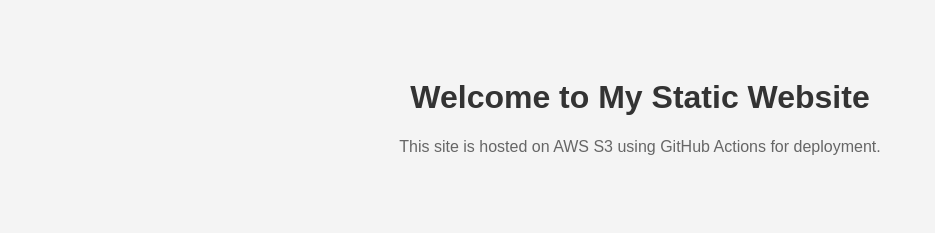
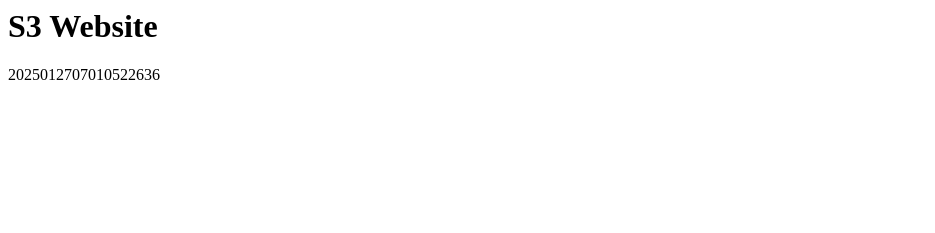
Before and after one commit to Amina-Nk/awscicd, a plain HTML site: page index.html in a window 1280 px wide. Shown: the whole page, without its empty margins (0-935 px from the left). Drawn offline with Linux system fonts and the light colour scheme.

Commit message:
Add index.html

```diff
--- a/index.html
+++ b/index.html
@@ -1,26 +1,9 @@
-<!DOCTYPE html>
-<html lang="en">
-<head>
-    <meta charset="UTF-8">
-    <meta name="viewport" content="width=device-width, initial-scale=1.0">
-    <title>My Static Website</title>
-    <style>
-        body {
-            font-family: Arial, sans-serif;
-            text-align: center;
-            background-color: #f4f4f4;
-            padding: 50px;
-        }
-        h1 {
-            color: #333;
-        }
-        p {
-            color: #666;
-        }
-    </style>
-</head>
-<body>
-    <h1>Welcome to My Static Website</h1>
-    <p>This site is hosted on AWS S3 using GitHub Actions for deployment.</p>
-</body>
+<html>
+  <head>
+    <title>S3 Website</title>
+  </head>
+  <body>
+    <h1>S3 Website</h1>
+    <p>2025012707010522636</p>
+  </body>
 </html>
```
